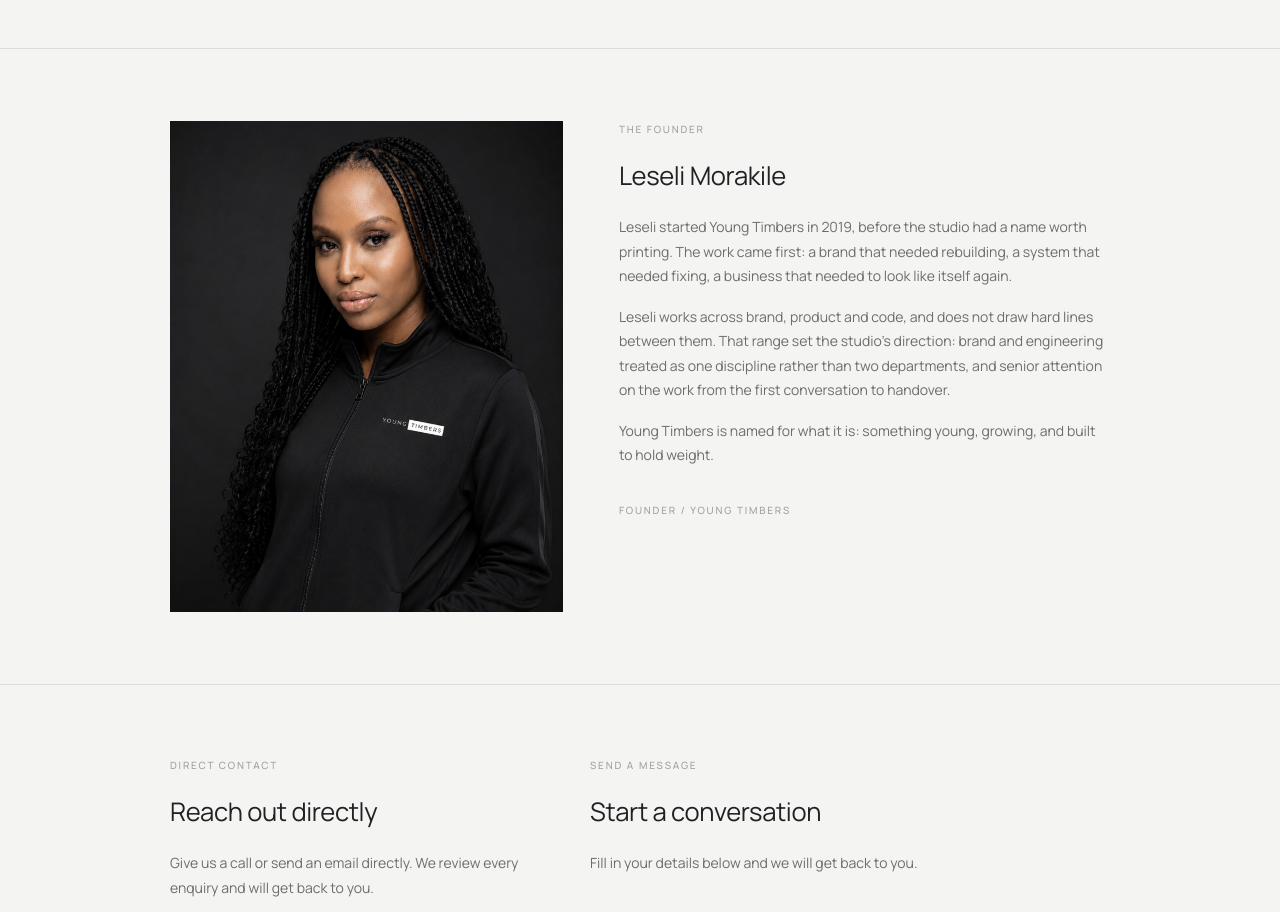
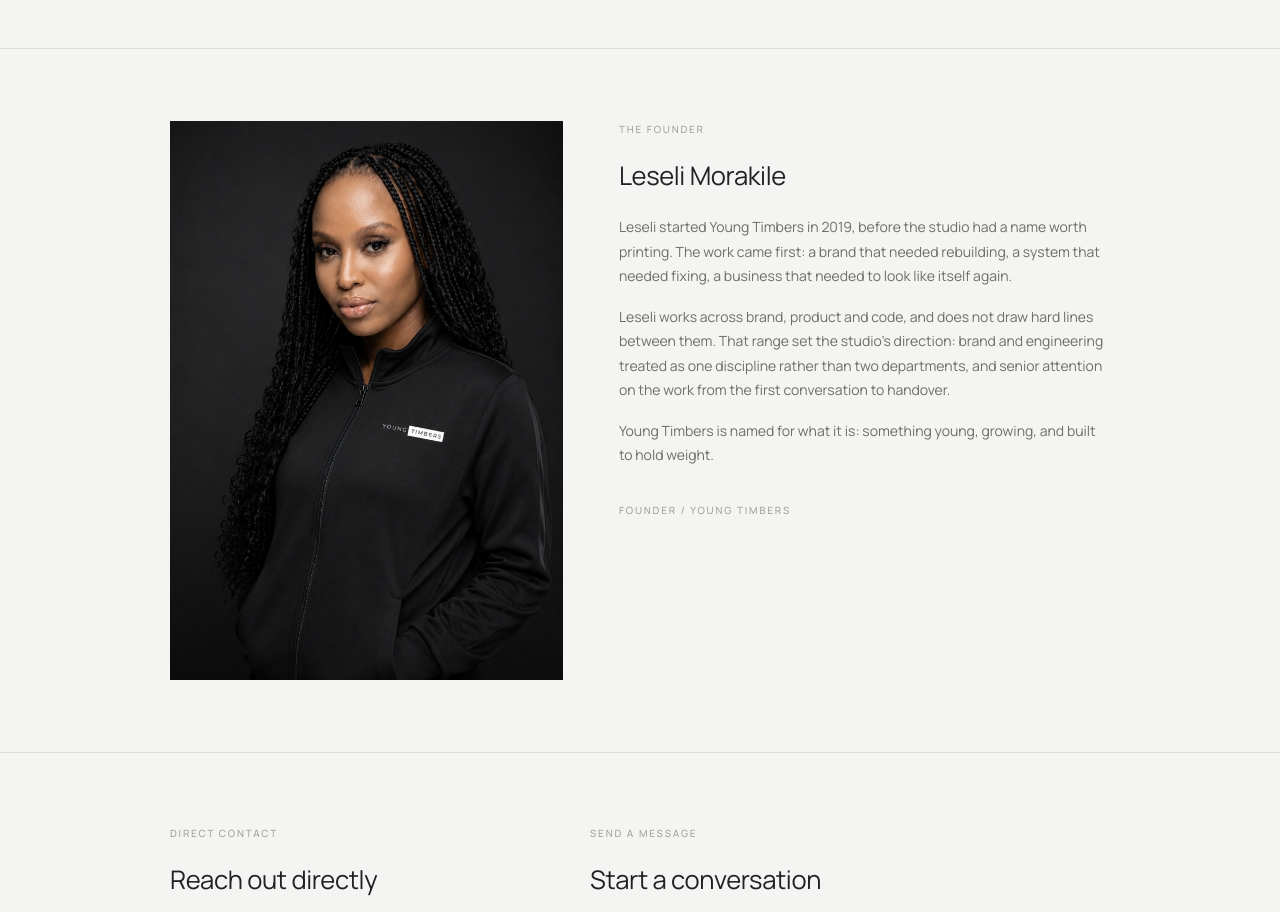
Before and after one commit to leselim/Young-Timbers-Website, a React (Vite) app: page / in a window 1280 px wide. Shown: the part 1880-2792 px from the top of the page. Built offline with nearby package versions, Linux system fonts and the light colour scheme.

Commit message:
style: display founder portrait uncropped

```diff
--- a/src/components/Founder.jsx
+++ b/src/components/Founder.jsx
@@ -22,8 +22,8 @@
             className="founder__portrait"
             src={PORTRAIT}
             alt="Leseli Morakile, founder of Young Timbers"
-            width="720"
-            height="900"
+            width="1052"
+            height="1495"
             loading="lazy"
             decoding="async"
           />
--- a/src/index.css
+++ b/src/index.css
@@ -1293,9 +1293,7 @@
 .founder__portrait {
   display: block;
   width: 100%;
-  aspect-ratio: 4 / 5;
-  object-fit: cover;
-  object-position: 50% 8%;
+  height: auto;
   border-radius: 0;
   box-shadow: none;
   border: none;
```
